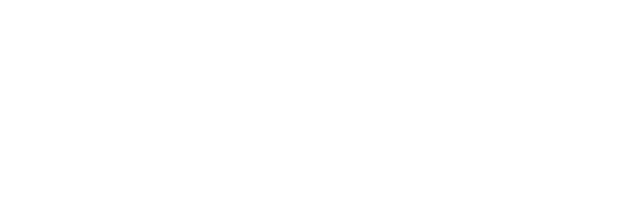
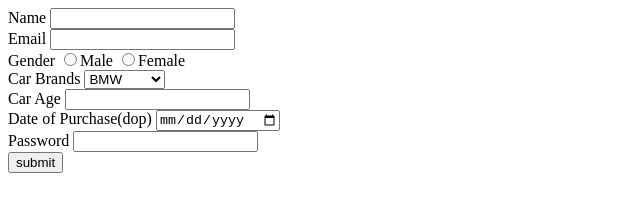
Before and after one commit to acciojob/car-insurance-form-kazikaif, a website: page main.html in a window 1280 px wide. Shown: the whole page, without its empty margins (0-640 px from the left). Drawn offline with Linux system fonts and the light colour scheme.

Commit message:
created a submission

```diff
--- a/main.html
+++ b/main.html
@@ -8,6 +8,32 @@
 
 <body>
 	<!-- the entire body must be written by student -->
+	<form>
+		<label>Name</label>
+		<input type="text" id="name" required><br>
+				<label>Email</label>
+		<input type="email" id="email" required>	<br>
+		<label>Gender</label>
+		<input type="radio"  required>Male
+		<input type="radio"  required>Female<br>
+				<label>Car Brands</label>
+		<select id="cars">
+			<option>BMW</option>
+			<option>Audi</option>
+			<option>Mercedez</option>
+
+		</select><br>
+			<label>Car Age</label>
+		<input type="number" id="carage" required><br>
+		<label>Date of Purchase(dop)</label>
+		<input type="date" id="dop" required><br>
+		<label>Password</label>
+		<input type="password" id="passwprd" required><br>
+
+		<input type="submit" value="submit">
+
+
+	</form>
     <script type="text/javascript" src="./script.js">
 </script>
 
```
